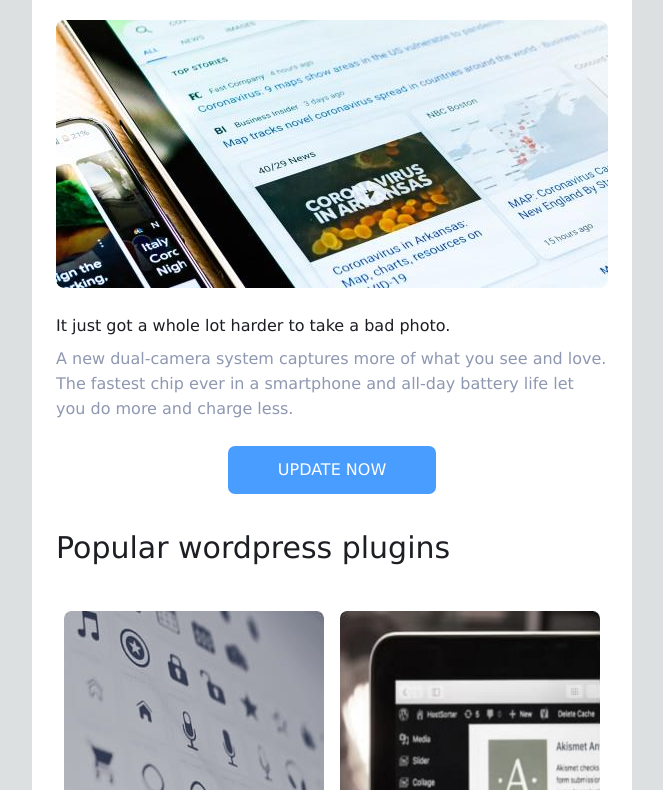
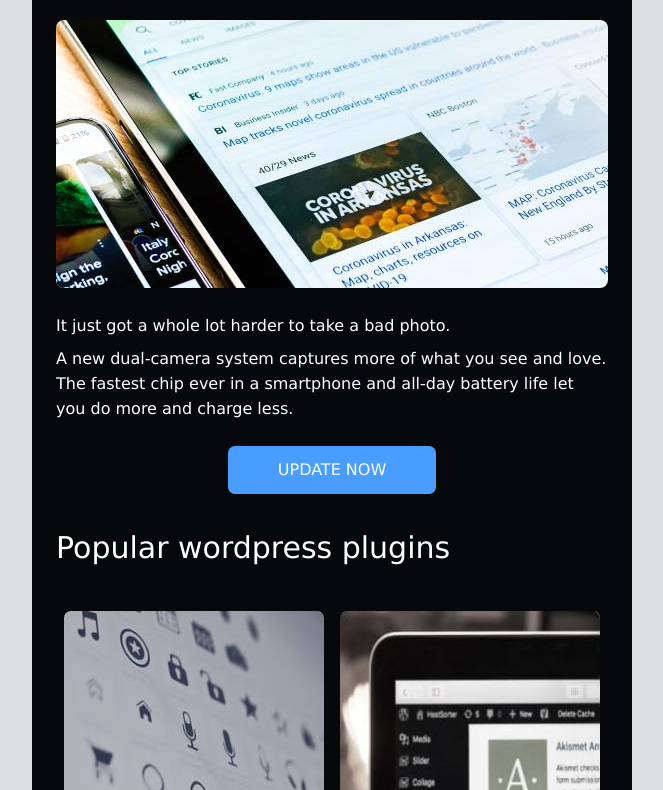
Before and after one commit to Peter-05/Letter3-Dugimail, a plain HTML site: page index.html in a window 1280 px wide. Shown: the part 203-993 px from the top of the page, without its empty margins (308-971 px from the left). Drawn offline with Linux system fonts and the dark colour scheme.

Commit message:
first commit

```diff
--- a/index.html
+++ b/index.html
@@ -76,6 +76,27 @@
   }
 
 }
+/* Custom Dark Mode Colors */
+    :root {
+      color-scheme: light dark;
+      supported-color-schemes: light dark;
+    }
+
+    @media (prefers-color-scheme: dark) {
+
+      table,
+      td {
+        background-color: #06080B !important;
+      }
+
+      h1,
+      h2,
+      h3,
+      div,
+      p {
+        color: #ffffff !important;
+      }
+    }
   </style>
 
 </head>
```
Also changed, not shown: css/style.css (deleted, +0 -81 lines).
